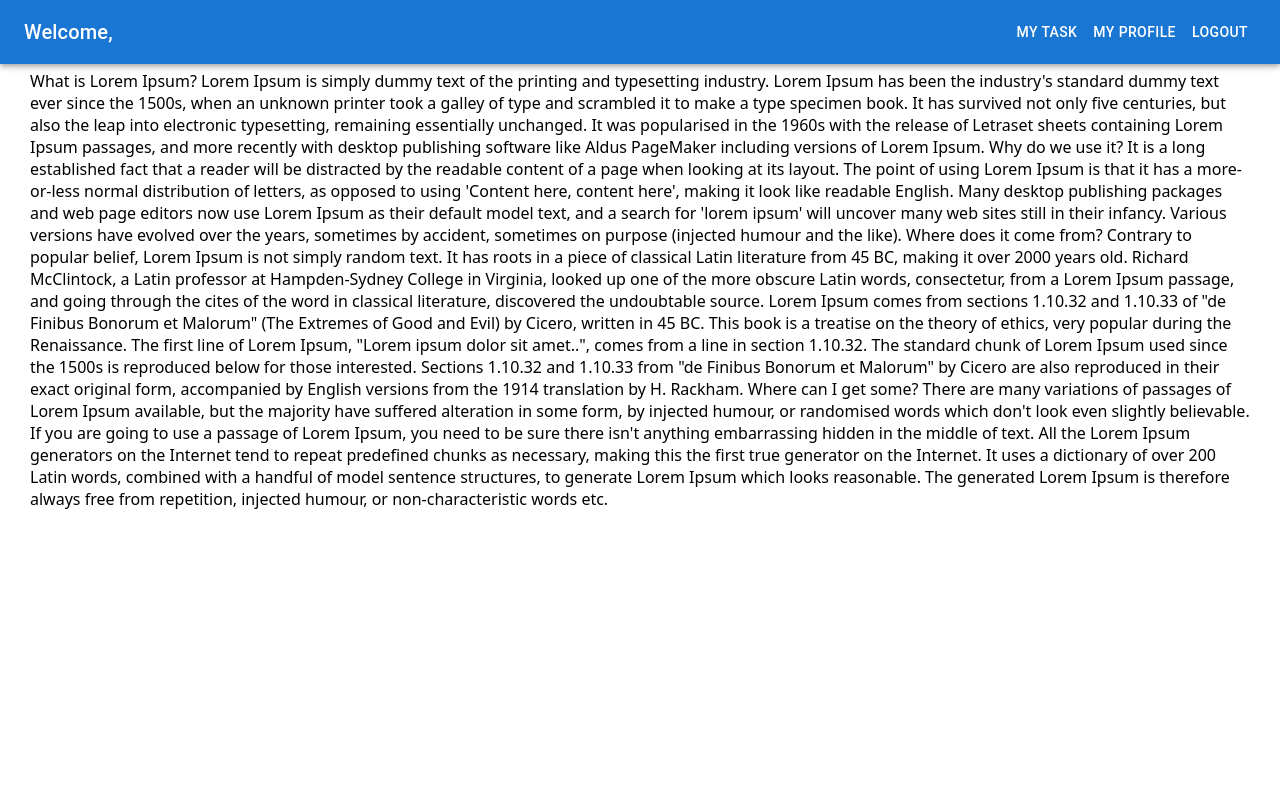
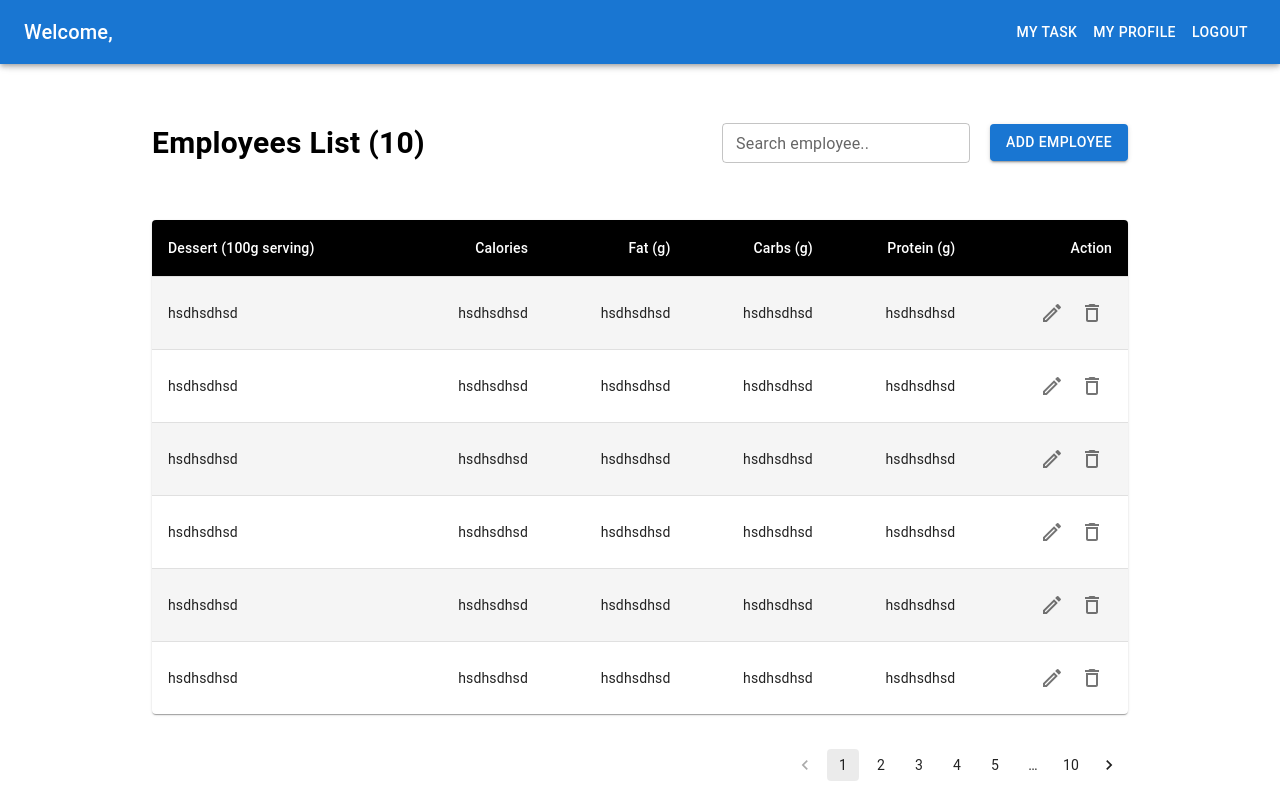
Before and after one commit to gitbubai04/my-task-list, a React (Create React App) app: page /task in a window 1280 px wide. Built offline with nearby package versions, Linux system fonts and the light colour scheme; sample sign-in values are in the browser's storage.

Commit message:
emp list page done

```diff
--- a/package.json
+++ b/package.json
@@ -5,7 +5,8 @@
   "dependencies": {
     "@emotion/react": "^11.11.1",
     "@emotion/styled": "^11.11.0",
-    "@mui/material": "^5.14.9",
+    "@mui/icons-material": "^5.14.12",
+    "@mui/material": "^5.14.12",
     "@testing-library/jest-dom": "^5.14.1",
     "@testing-library/react": "^13.0.0",
     "@testing-library/user-event": "^13.2.1",
@@ -18,8 +19,8 @@
     "react-router-dom": "^6.16.0",
     "react-scripts": "5.0.1",
     "styled-components": "^6.0.8",
+    "sweetalert2": "^11.7.10",
     "typescript": "^4.4.2",
-    "sweetalert2": "^11.7.10",
     "web-vitals": "^2.1.0"
   },
   "scripts": {
--- a/src/components/style.ts
+++ b/src/components/style.ts
@@ -3,4 +3,8 @@ import styled from "styled-components";
 export const Main = styled.main`
     padding:70px 30px 50px 30px;
     height: calc(100vh - 120px);
+
+    @media(max-width:599px){
+        padding:70px 15px 50px 15px;
+    }
 `
--- /dev/null
+++ b/src/pages/Dashboard/Home/UserLIst.jsx
@@ -0,0 +1,73 @@
+import * as React from 'react';
+import { styled } from '@mui/material/styles';
+import Table from '@mui/material/Table';
+import TableBody from '@mui/material/TableBody';
+import TableCell, { tableCellClasses } from '@mui/material/TableCell';
+import TableContainer from '@mui/material/TableContainer';
+import TableHead from '@mui/material/TableHead';
+import TableRow from '@mui/material/TableRow';
+import Paper from '@mui/material/Paper';
+import { IconButton } from '@mui/material';
+import ModeEditOutlineOutlinedIcon from '@mui/icons-material/ModeEditOutlineOutlined';
+import DeleteOutlineOutlinedIcon from '@mui/icons-material/DeleteOutlineOutlined';
+
+const StyledTableCell = styled(TableCell)(({ theme }) => ({
+    [`&.${tableCellClasses.head}`]: {
+        backgroundColor: theme.palette.common.black,
+        color: theme.palette.common.white,
+    },
+    [`&.${tableCellClasses.body}`]: {
+        fontSize: 14,
+    },
+}));
+
+const StyledTableRow = styled(TableRow)(({ theme }) => ({
+    '&:nth-of-type(odd)': {
+        backgroundColor: theme.palette.action.hover,
+    },
+    // hide last border
+    '&:last-child td, &:last-child th': {
+        border: 0,
+    },
+}));
+
+
+export default function UserList() {
+    return (
+        <TableContainer component={Paper}>
+            <Table sx={{ minWidth: 700 }} aria-label="customized table">
+                <TableHead>
+                    <TableRow>
+                        <StyledTableCell>Dessert (100g serving)</StyledTableCell>
+                        <StyledTableCell align="right">Calories</StyledTableCell>
+                        <StyledTableCell align="right">Fat&nbsp;(g)</StyledTableCell>
+                        <StyledTableCell align="right">Carbs&nbsp;(g)</StyledTableCell>
+                        <StyledTableCell align="right">Protein&nbsp;(g)</StyledTableCell>
+                        <StyledTableCell align="right">Action</StyledTableCell>
+                    </TableRow>
+                </TableHead>
+                <TableBody>
+                    {Array.from({ length: 6 }, (index) => (
+                        <StyledTableRow >
+                            <StyledTableCell component="th" scope="row">
+                                hsdhsdhsd
+                            </StyledTableCell>
+                            <StyledTableCell align="right"> hsdhsdhsd</StyledTableCell>
+                            <StyledTableCell align="right"> hsdhsdhsd</StyledTableCell>
+                            <StyledTableCell align="right"> hsdhsdhsd</StyledTableCell>
+                            <StyledTableCell align="right"> hsdhsdhsd</StyledTableCell>
+                            <StyledTableCell align="right">
+                                <IconButton>
+                                    <ModeEditOutlineOutlinedIcon />
+                                </IconButton>
+                                <IconButton>
+                                    <DeleteOutlineOutlinedIcon />
+                                </IconButton>
+                            </StyledTableCell>
+                        </StyledTableRow>
+                    ))}
+                </TableBody>
+            </Table>
+        </TableContainer>
+    );
+}
--- a/src/pages/Dashboard/Home/index.tsx
+++ b/src/pages/Dashboard/Home/index.tsx
@@ -1,23 +1,25 @@
+import { Button, Pagination, TextField, Typography } from "@mui/material"
+import { DashboardStyle } from "./style"
+import UserList from "./UserLIst"
 
 function Home() {
   return (
-    <div>
+    <DashboardStyle>
+      <div className="header_part">
+        <Typography component='h1'>Employees List (10)</Typography>
+        <div className='head-right'>
+          <TextField type="search" label="Search employee.." size="small"/>
+          <Button variant="contained">Add Employee</Button>
+        </div>
+      </div>
 
-      What is Lorem Ipsum?
-      Lorem Ipsum is simply dummy text of the printing and typesetting industry. Lorem Ipsum has been the industry's standard dummy text ever since the 1500s, when an unknown printer took a galley of type and scrambled it to make a type specimen book. It has survived not only five centuries, but also the leap into electronic typesetting, remaining essentially unchanged. It was popularised in the 1960s with the release of Letraset sheets containing Lorem Ipsum passages, and more recently with desktop publishing software like Aldus PageMaker including versions of Lorem Ipsum.
-
-      Why do we use it?
-      It is a long established fact that a reader will be distracted by the readable content of a page when looking at its layout. The point of using Lorem Ipsum is that it has a more-or-less normal distribution of letters, as opposed to using 'Content here, content here', making it look like readable English. Many desktop publishing packages and web page editors now use Lorem Ipsum as their default model text, and a search for 'lorem ipsum' will uncover many web sites still in their infancy. Various versions have evolved over the years, sometimes by accident, sometimes on purpose (injected humour and the like).
-
-
-      Where does it come from?
-      Contrary to popular belief, Lorem Ipsum is not simply random text. It has roots in a piece of classical Latin literature from 45 BC, making it over 2000 years old. Richard McClintock, a Latin professor at Hampden-Sydney College in Virginia, looked up one of the more obscure Latin words, consectetur, from a Lorem Ipsum passage, and going through the cites of the word in classical literature, discovered the undoubtable source. Lorem Ipsum comes from sections 1.10.32 and 1.10.33 of "de Finibus Bonorum et Malorum" (The Extremes of Good and Evil) by Cicero, written in 45 BC. This book is a treatise on the theory of ethics, very popular during the Renaissance. The first line of Lorem Ipsum, "Lorem ipsum dolor sit amet..", comes from a line in section 1.10.32.
-
-      The standard chunk of Lorem Ipsum used since the 1500s is reproduced below for those interested. Sections 1.10.32 and 1.10.33 from "de Finibus Bonorum et Malorum" by Cicero are also reproduced in their exact original form, accompanied by English versions from the 1914 translation by H. Rackham.
-
-      Where can I get some?
-      There are many variations of passages of Lorem Ipsum available, but the majority have suffered alteration in some form, by injected humour, or randomised words which don't look even slightly believable. If you are going to use a passage of Lorem Ipsum, you need to be sure there isn't anything embarrassing hidden in the middle of text. All the Lorem Ipsum generators on the Internet tend to repeat predefined chunks as necessary, making this the first true generator on the Internet. It uses a dictionary of over 200 Latin words, combined with a handful of model sentence structures, to generate Lorem Ipsum which looks reasonable. The generated Lorem Ipsum is therefore always free from repetition, injected humour, or non-characteristic words etc.
-    </div>
+      <div className="list_part">
+        <UserList />
+      </div>
+      <div className="pagination">
+        <Pagination count={10} shape="rounded" />
+      </div>
+    </DashboardStyle>
   )
 }
 
--- a/src/pages/Dashboard/Home/style.ts
+++ b/src/pages/Dashboard/Home/style.ts
@@ -1 +1,81 @@
 import styled from "styled-components";
+
+export const DashboardStyle = styled.div`
+    width:60%;
+    margin:50px auto;
+
+    @media(max-width:1399px){
+        width:80%;
+    }
+
+    .header_part{
+        display: flex;
+        justify-content:space-between;
+        align-items:center;
+
+        h1{
+            font-size: 30px;
+            font-weight: 600;
+        }
+
+        .head-right{
+            display: flex;
+            gap:20px;
+            align-items:center;
+        }
+    }
+
+    .list_part{
+        margin-top:55px;
+    }
+
+    .pagination{
+        margin-top:35px;
+        display:flex;
+        justify-content:end;
+    }
+
+    @media(max-width:999px){
+        width:95%;
+
+        .header_part{
+            flex-direction:column;
+            gap:30px;
+
+            h1{
+                text-align: start;
+                width: 100%;
+            }
+
+            .head-right{
+                width: 100%;
+                justify-content: space-between;
+            }
+
+        }
+        .list_part{
+            margin-top:25px;
+        }
+    }
+
+    @media(max-width:599px){
+        width:100%;
+        .header_part{
+            .head-right{
+                width: 100%;
+                justify-content: space-between;
+                flex-direction:column-reverse;
+
+                button{
+                    width:100%;
+                }
+
+                .MuiFormControl-root ,
+                .MuiInputBase-root{
+                    width:100%;
+                }
+            }
+
+        }
+    }
+`
```
Also changed, not shown: 1 other file (tests, documents, lock files or other folders).
